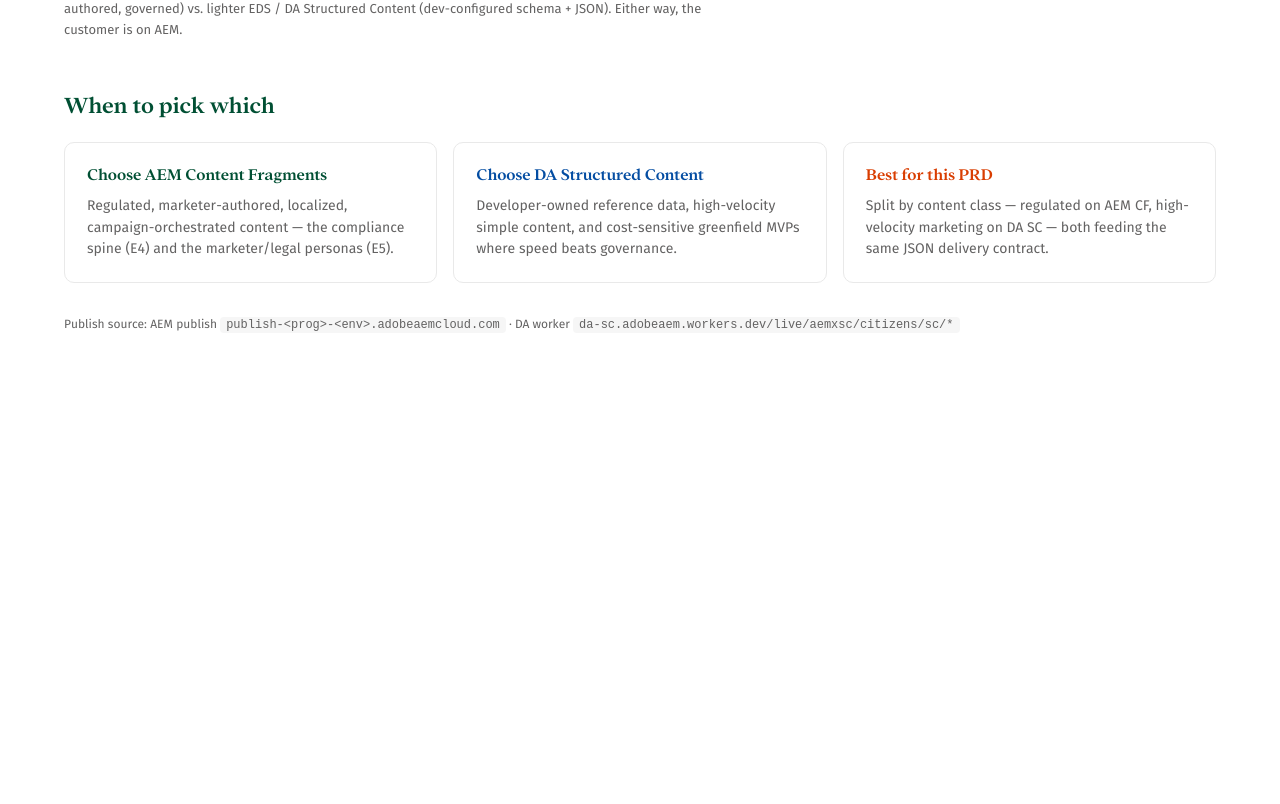
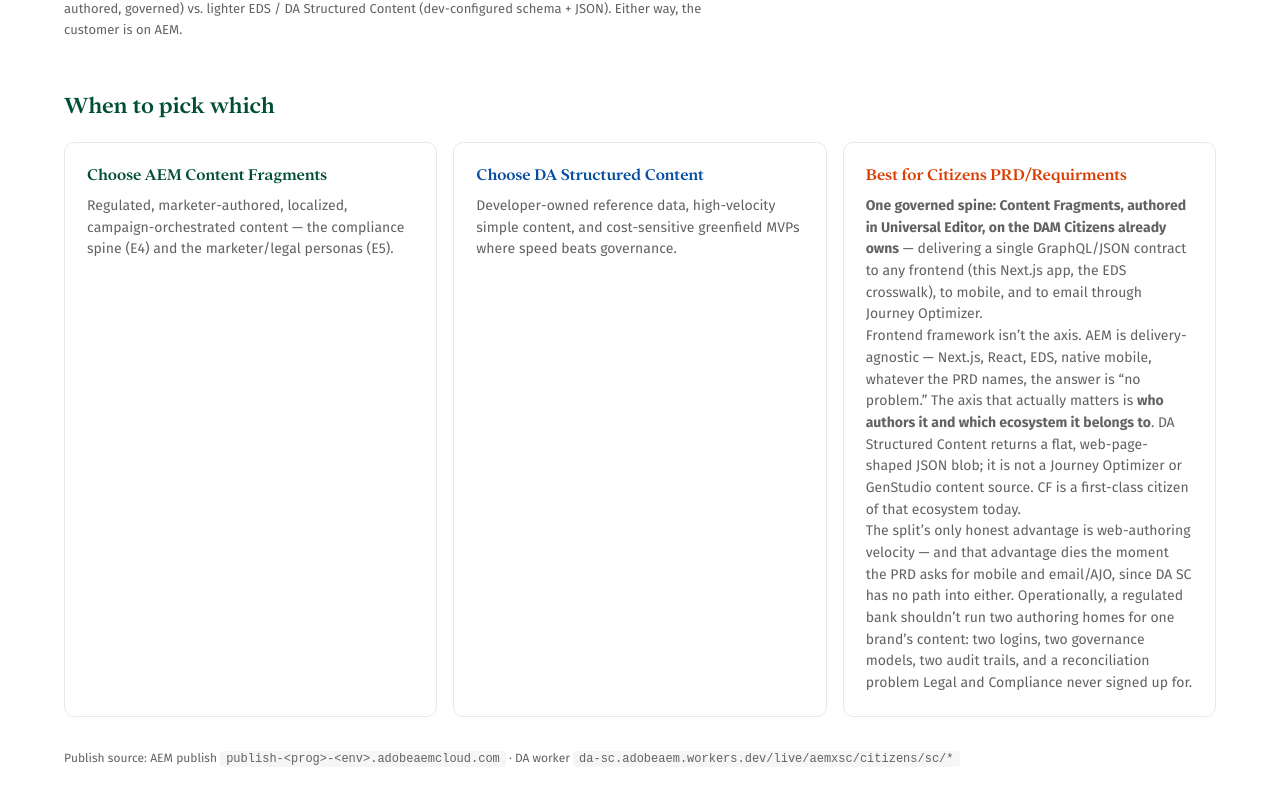
Before and after one commit to AEMXSC/citizens-next, a Next.js app: page /compare in a window 1280 px wide. Shown: the part 1363-2167 px from the top of the page. Before the commit the page ends 1773 px from the top, so only its background shows below. Built offline with nearby package versions, Linux system fonts and the light colour scheme; no server answers.

Commit message:
fix(compare): replace split-by-content-class pick with single CF/UE spine recommendation

```diff
--- a/src/app/compare/page.tsx
+++ b/src/app/compare/page.tsx
@@ -171,8 +171,26 @@ export default async function ComparePage() {
             <p>Developer-owned reference data, high-velocity simple content, and cost-sensitive greenfield MVPs where speed beats governance.</p>
           </div>
           <div className="cmp-pick-card cmp-pick-both">
-            <h3>Best for this PRD</h3>
-            <p>Split by content class — regulated on AEM CF, high-velocity marketing on DA SC — both feeding the same JSON delivery contract.</p>
+            <h3>Best for Citizens PRD/Requirments</h3>
+            <p>
+              <strong>One governed spine: Content Fragments, authored in Universal Editor, on the DAM Citizens
+              already owns</strong> — delivering a single GraphQL/JSON contract to any frontend (this Next.js app,
+              the EDS crosswalk), to mobile, and to email through Journey Optimizer.
+            </p>
+            <p>
+              Frontend framework isn&rsquo;t the axis. AEM is delivery-agnostic — Next.js, React, EDS, native
+              mobile, whatever the PRD names, the answer is &ldquo;no problem.&rdquo; The axis that actually
+              matters is <strong>who authors it and which ecosystem it belongs to</strong>. DA Structured Content
+              returns a flat, web-page-shaped JSON blob; it is not a Journey Optimizer or GenStudio content source.
+              CF is a first-class citizen of that ecosystem today.
+            </p>
+            <p>
+              The split&rsquo;s only honest advantage is web-authoring velocity — and that advantage dies the
+              moment the PRD asks for mobile and email/AJO, since DA SC has no path into either. Operationally,
+              a regulated bank shouldn&rsquo;t run two authoring homes for one brand&rsquo;s content: two logins,
+              two governance models, two audit trails, and a reconciliation problem Legal and Compliance never
+              signed up for.
+            </p>
           </div>
         </div>
       </section>
```
